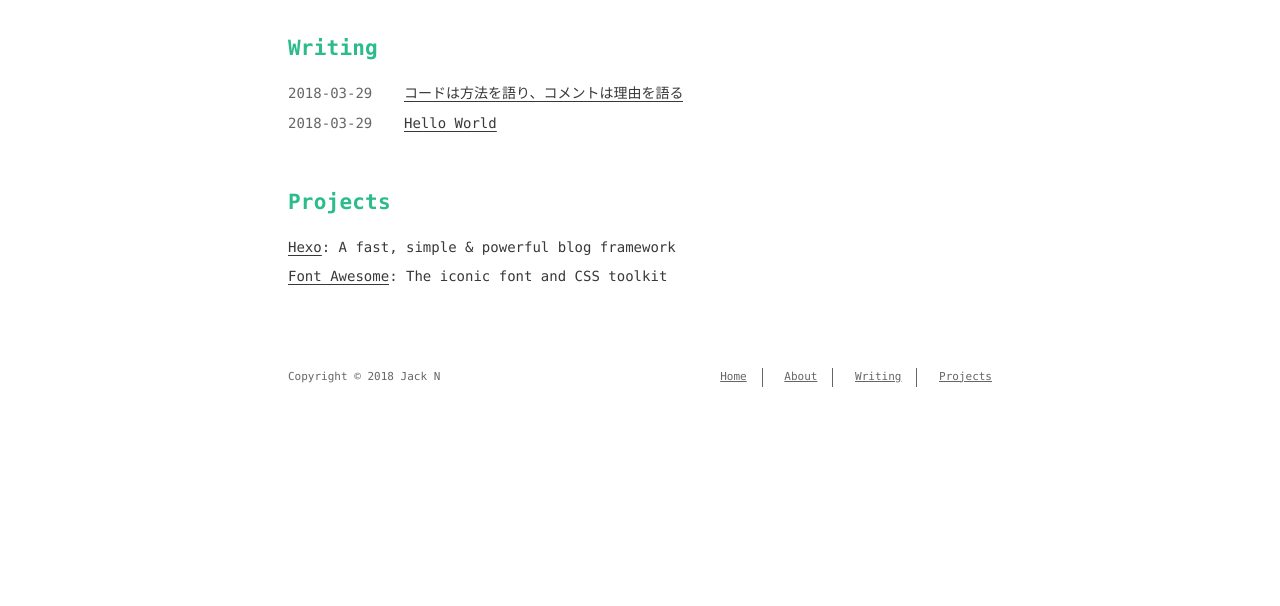
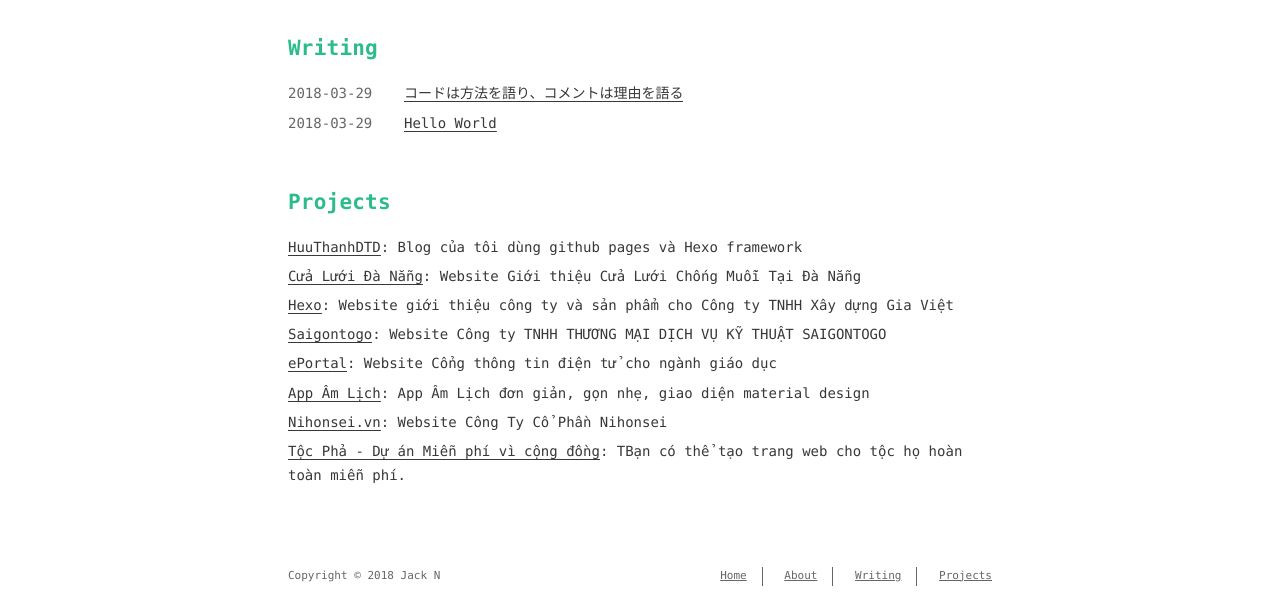
Before and after one commit to huuthanhdtd/huuthanhdtd.github.io, a plain HTML site: page index.html in a window 1280 px wide. Shown: the part 211-817 px from the top of the page. Drawn offline with Linux system fonts and the light colour scheme; a web font is replaced by a local one.

Commit message:
Site updated: 2018-03-29 17:17:54

```diff
--- a/index.html
+++ b/index.html
@@ -175,11 +175,35 @@
   <ul class="project-list">
 
       <li class="project-item">
-        <a href="https://hexo.io/">Hexo</a>: A fast, simple &amp; powerful blog framework
+        <a href="http://huuthanhdtd.com/">HuuThanhDTD</a>: Blog của tôi dùng github pages và Hexo framework
       </li>
 
       <li class="project-item">
-        <a href="http://fontawesome.io/">Font Awesome</a>: The iconic font and CSS toolkit
+        <a href="http://cualuoidanang.com/">Cửa Lưới Đà Nẵng</a>: Website Giới thiệu Cửa Lưới Chống Muỗi Tại Đà Nẵng
+      </li>
+
+      <li class="project-item">
+        <a href="http://xaydunggiaviet.com/">Hexo</a>: Website giới thiệu công ty và sản phẩm cho Công ty TNHH Xây dựng Gia Việt
+      </li>
+
+      <li class="project-item">
+        <a href="http://saigontogo.vn/">Saigontogo</a>: Website Công ty TNHH THƯƠNG MẠI DỊCH VỤ KỸ THUẬT SAIGONTOGO
+      </li>
+
+      <li class="project-item">
+        <a href="http://pgdtptanan.edu.vn/">ePortal</a>: Website Cổng thông tin điện tử cho ngành giáo dục
+      </li>
+
+      <li class="project-item">
+        <a href="https://play.google.com/store/apps/details?id=com.huuthanhdtd.calendar">App Âm Lịch</a>: App Âm Lịch đơn giản, gọn nhẹ, giao diện material design
+      </li>
+
+      <li class="project-item">
+        <a href="https://nihonsei.vn/">Nihonsei.vn</a>: Website Công Ty Cổ Phần Nihonsei
+      </li>
+
+      <li class="project-item">
+        <a href="http://tocpha.com/">Tộc Phả - Dự án Miễn phí vì cộng đồng</a>: TBạn có thể tạo trang web cho tộc họ hoàn toàn miễn phí.
       </li>
 
   </ul>
```
